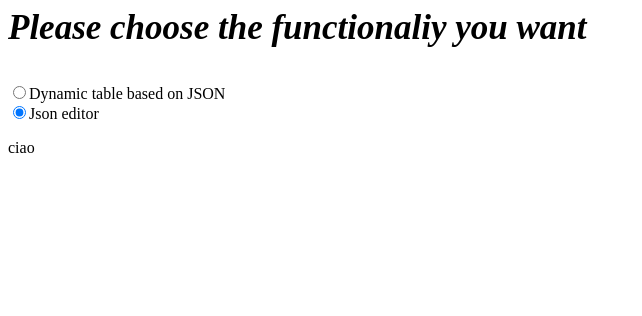
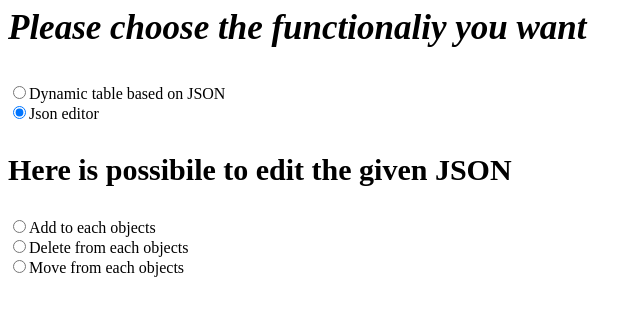
Before and after one commit to stefanoyoyo/WorkTools, an Angular app: page / in a window 1280 px wide. Both pictures are taken after a click on the radio button 19 px from the left and 112 px from the top of the page. Shown: the top 316 px of the page, without its empty margins (0-642 px from the left). Built offline with nearby package versions, Linux system fonts and the light colour scheme.

Commit message:
added json editing menu

```diff
--- a/src/json-editor/json-editor.component.css
+++ b/src/json-editor/json-editor.component.css
@@ -0,0 +1,4 @@
+p {
+  font-weight: 700;
+  font-size: 30px;
+}
--- a/src/json-editor/json-editor.component.html
+++ b/src/json-editor/json-editor.component.html
@@ -1 +1,6 @@
-<p>ciao</p>
+<p>Here is possibile to edit the given JSON</p>
+
+<div id="options" *ngFor="let options of this.options; let i = index;">
+  <input type="radio" [value]="i" [(ngModel)]="choosenOption" />
+  <label>{{options}}</label>
+</div>
--- a/src/json-editor/json-editor.component.ts
+++ b/src/json-editor/json-editor.component.ts
@@ -7,6 +7,13 @@ import { Component, OnInit } from '@angular/core';
 })
 export class JsonEditorComponent implements OnInit {
 
+  choosenOption = -1;
+  options = [
+    'Add to each objects',
+    'Delete from each objects',
+    'Move from each objects',
+  ];
+
   constructor() { }
 
   ngOnInit() {
```
